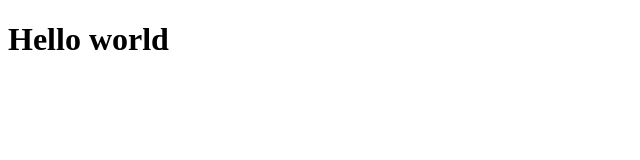
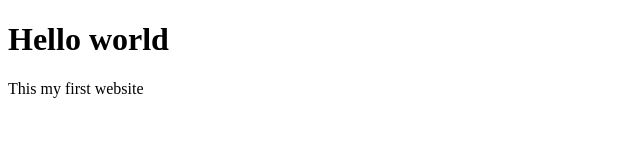
Before and after one commit to Aliyanshaikh66/SMIT-Batch-23, a plain HTML site: page index.html in a window 1280 px wide. Shown: the whole page, without its empty margins (0-640 px from the left). Drawn offline with Linux system fonts and the light colour scheme.

Commit message:
Update index.html

```diff
--- a/index.html
+++ b/index.html
@@ -7,5 +7,6 @@
 </head>
 <body>
     <h1>Hello world</h1>
+    <p>This my first website</p>
 </body>
 </html>
```
